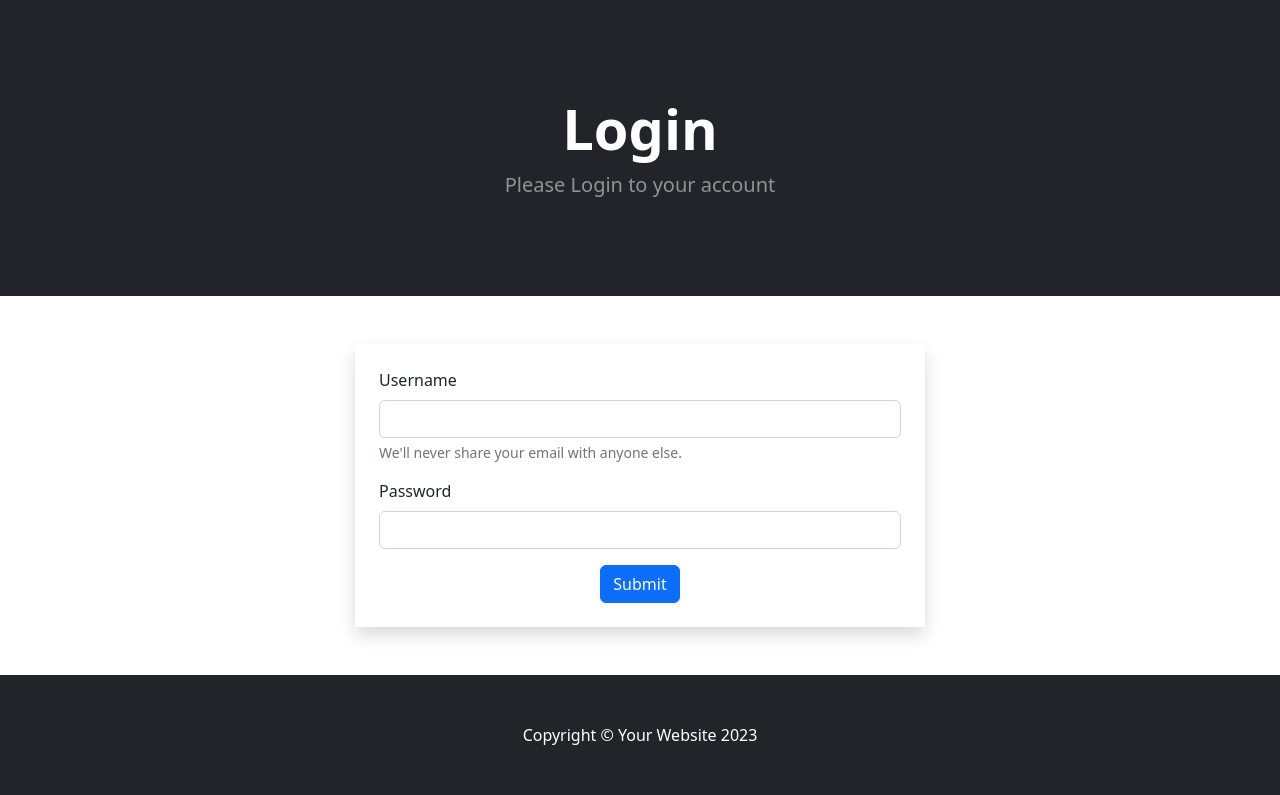
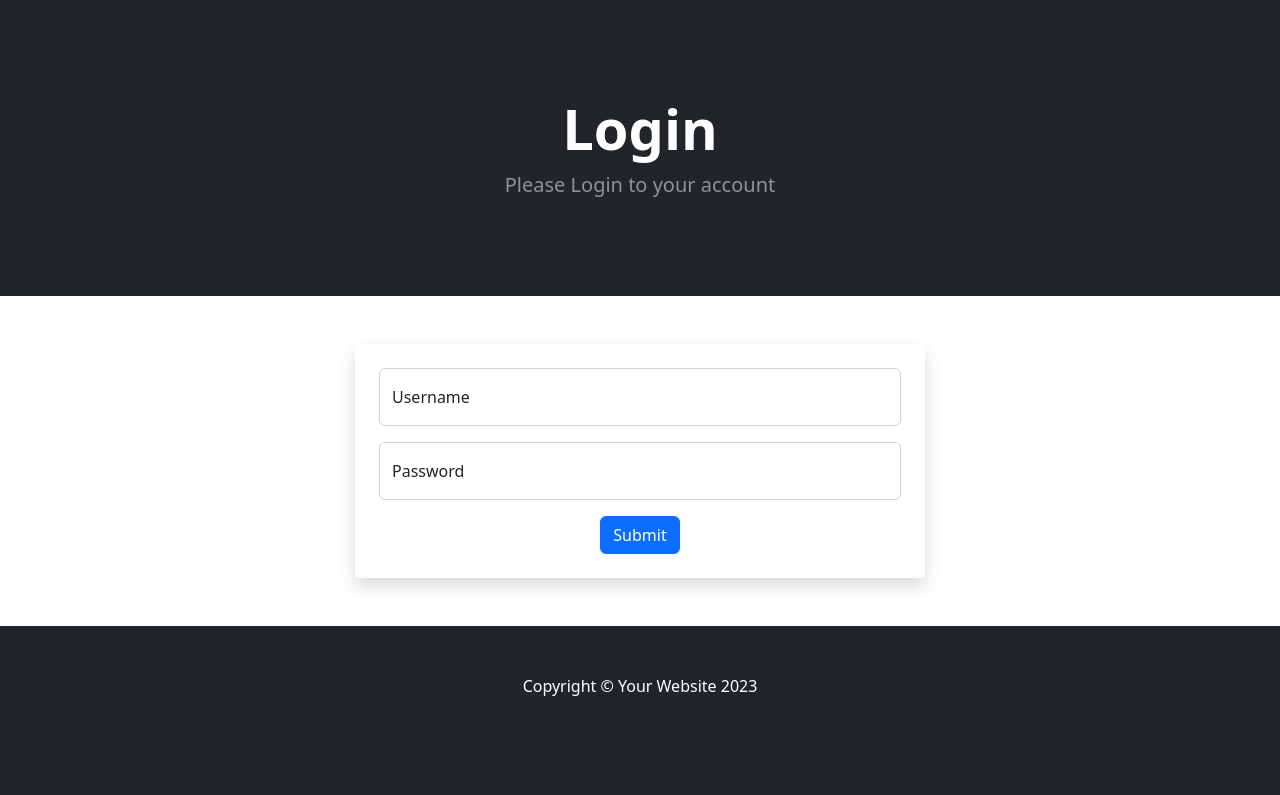
Before and after one commit to meet123-tech/Ecom, a Django app: page /login/ in a window 1280 px wide. Shown: the part 57-852 px from the top of the page. After the commit the page ends 753 px from the top, so only its background shows below. Run offline with Django 5.2, Linux system fonts and the light colour scheme; some libraries are stand-ins or nearby versions.

Commit message:
little bit change in login form UI

```diff
--- a/Ecomm/shop/templates/login.html
+++ b/Ecomm/shop/templates/login.html
@@ -20,7 +20,17 @@
 
                         <form method="POST" action="{% url 'login' %}">
                             {% csrf_token %}
-                            <div class="mb-3">
+
+                            <div class="form-floating mb-3">
+                                <input type="text" class="form-control" id="floatingInput" name="username" placeholder="name@example.com">
+                                <label for="floatingInput">Username</label>
+                            </div>
+                            <div class="form-floating">
+                                <input type="password" class="form-control" id="floatingPassword" placeholder="Password" name="password">
+                                <label for="floatingPassword">Password</label>
+                            </div>
+
+                            <!-- <div class="mb-3">
                                 <label for="exampleInputEmail1" class="form-label">Username</label>
                                 <input type="text" class="form-control" id="exampleInputEmail1" name="username" aria-describedby="emailHelp">
                                 <div id="emailHelp" class="form-text">We'll never share your email with anyone else.</div>
@@ -28,10 +38,10 @@
                             <div class="mb-3">
                                 <label for="exampleInputPassword1" class="form-label">Password</label>
                                 <input type="password" class="form-control" id="exampleInputPassword1" name="password">
-                            </div>
+                            </div> -->
 
                             <center>
-                                <button type="submit" class="btn btn-primary">Submit</button>
+                                <button type="submit" class="btn btn-primary mt-3">Submit</button>
 
                             </center>
                         </form>
```
Also changed, not shown: Ecomm/db.sqlite3.
